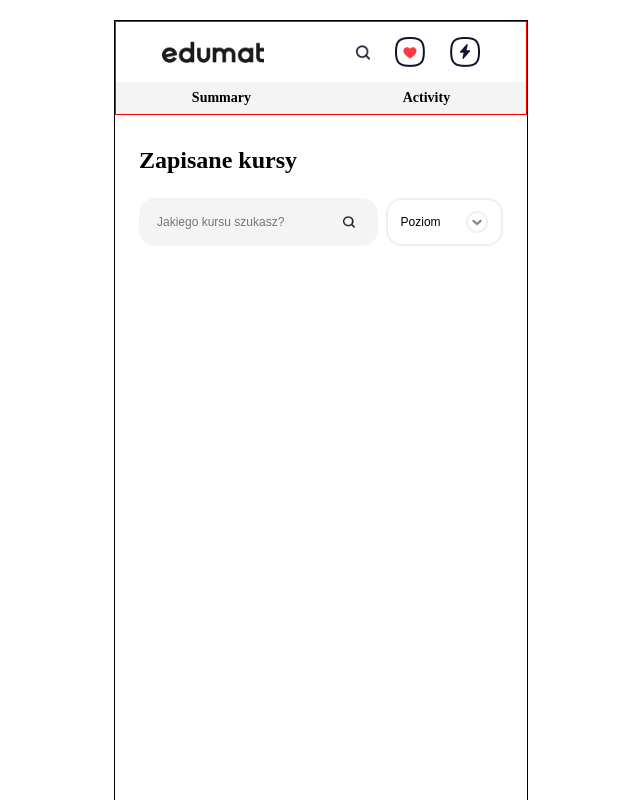
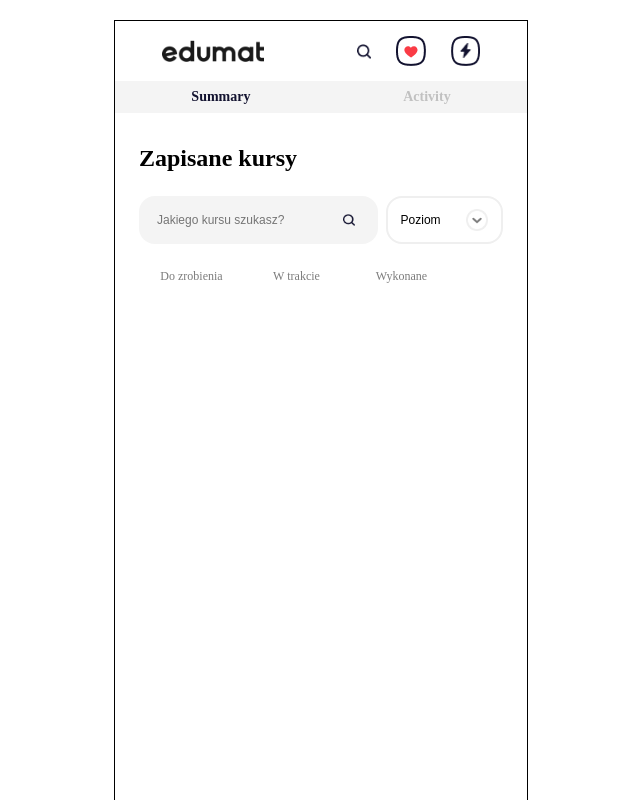
Before and after one commit to MagicianPL/Demo, a React (Create React App) app: page / in a window 1280 px wide. Shown: the top 800 px of the page, without its empty margins (319-959 px from the left). Built offline with nearby package versions, Linux system fonts and the light colour scheme; a web font is replaced by a local one.

Commit message:
time for tiles

```diff
--- a/src/Components/Bar/Bar.css
+++ b/src/Components/Bar/Bar.css
@@ -1,7 +1,6 @@
 .container-bar {
   width: 100%;
   min-height: 9.2rem;
-  border: 1px solid red;
 }
 
 .b-top {
@@ -24,6 +23,7 @@
 
 .tools .icon {
   height: 2.98rem;
+  cursor: pointer;
 }
 
 .tools .icon:first-child {
@@ -35,7 +35,7 @@
   background-color: #f4f4f4;
 }
 
-ul {
+.b-bottom ul {
   padding: 0;
   margin: 0;
   height: 100%;
@@ -45,4 +45,17 @@ ul {
   font-size: 1.4rem;
   list-style: none;
   font-weight: 600;
+  color: #131330;
 }
+
+.b-bottom li:hover {
+  cursor: pointer;
+}
+
+.b-bottom ul li:last-child {
+  color: #c1c1c1;
+}
+
+.b-bottom ul li:last-child:hover {
+  color: #131330;
+}
--- a/src/Components/Main/Main.css
+++ b/src/Components/Main/Main.css
@@ -47,6 +47,10 @@ h1 {
   justify-content: space-around;
 }
 
+.level:hover {
+  cursor: pointer;
+}
+
 .level > img {
   width: 2.2rem;
   height: 2.2rem;
--- a/src/Components/Main/Main.js
+++ b/src/Components/Main/Main.js
@@ -1,4 +1,5 @@
 import React from "react";
+import Menu from "./Menu";
 
 import "./Main.css";
 import arrow from "./arrow.png";
@@ -17,6 +18,7 @@ const Main = () => {
           Poziom <img src={arrow} alt="arrow" />
         </button>
       </div>
+      <Menu />
     </main>
   );
 };
--- /dev/null
+++ b/src/Components/Main/Menu.css
@@ -0,0 +1,31 @@
+nav {
+  width: 100%;
+  height: 3.2rem;
+  margin-top: 1.6rem;
+}
+
+nav ul {
+  width: 100%;
+  height: 100%;
+  display: flex;
+  justify-content: flex-start;
+}
+
+nav ul li {
+  width: 10.5rem;
+  height: 100%;
+  font-size: 1.2rem;
+  font-weight: 400;
+  color: #7c7c7c;
+  display: flex;
+  align-items: center;
+  justify-content: center;
+  border-radius: 100px;
+  transition: background-color 0.1s;
+}
+
+nav ul li:hover {
+  background-color: #131330;
+  color: white;
+  cursor: pointer;
+}
--- /dev/null
+++ b/src/Components/Main/Menu.js
@@ -0,0 +1,17 @@
+import React from 'react';
+
+import "./Menu.css";
+
+const Menu = () => {
+    return (
+        <nav>
+            <ul>
+                <li>Do zrobienia</li>
+                <li>W trakcie</li>
+                <li>Wykonane</li>
+            </ul>
+        </nav>
+    )
+};
+
+export default Menu;
```
